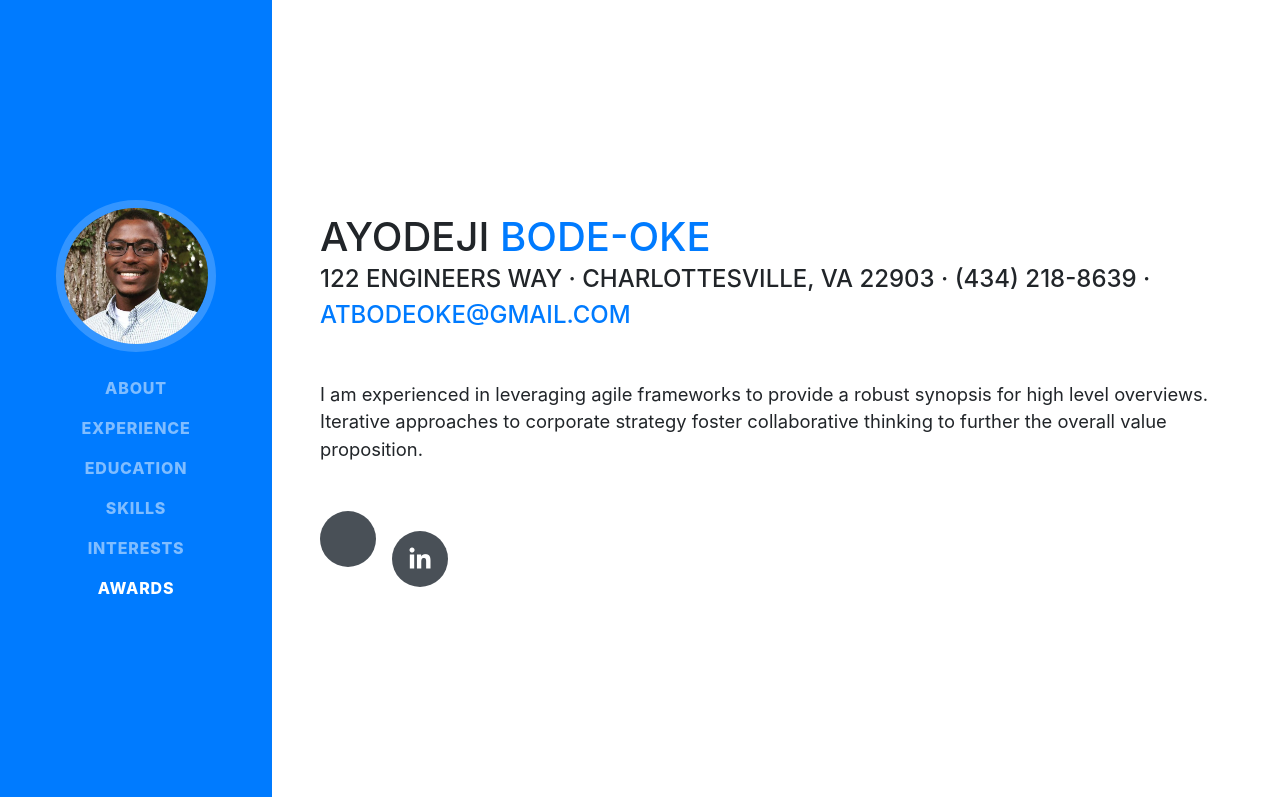
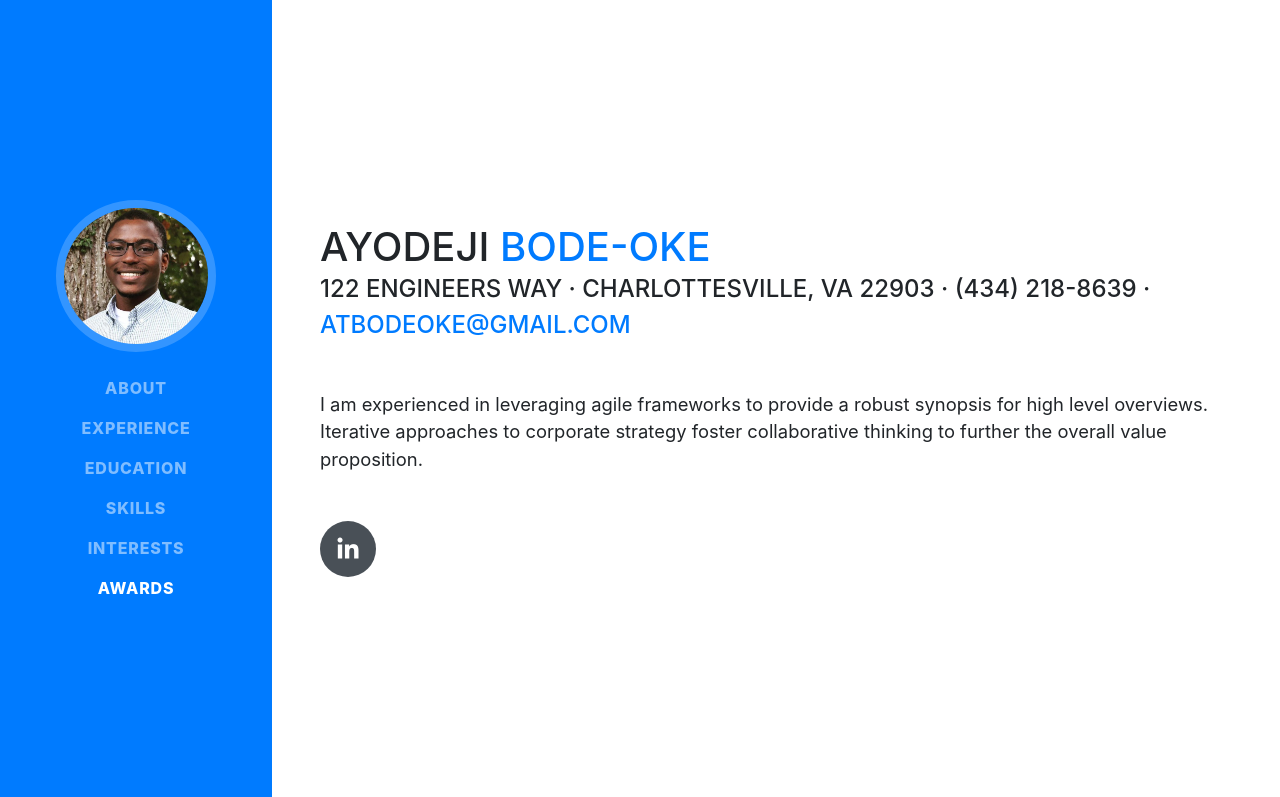
Before and after one commit to atb5dc/deji-website-new, a website with bundled scripts: page index.html in a window 1280 px wide. Shown: the top 797 px of the page. Built offline with nearby package versions, Linux system fonts and the light colour scheme; a web font is replaced by a local one.

Commit message:
Update index.html

```diff
--- a/index.html
+++ b/index.html
@@ -71,7 +71,6 @@
           </div>
           <p class="lead mb-5">I am experienced in leveraging agile frameworks to provide a robust synopsis for high level overviews. Iterative approaches to corporate strategy foster collaborative thinking to further the overall value proposition.</p>
           <div class="social-icons">
-            <a href="#">
               <a href="https://www.linkedin.com/in/ayodeji-bode-oke-29a35536/"><i class="fab fa-linkedin-in"></i></a>
             </a>
           </div>
```
